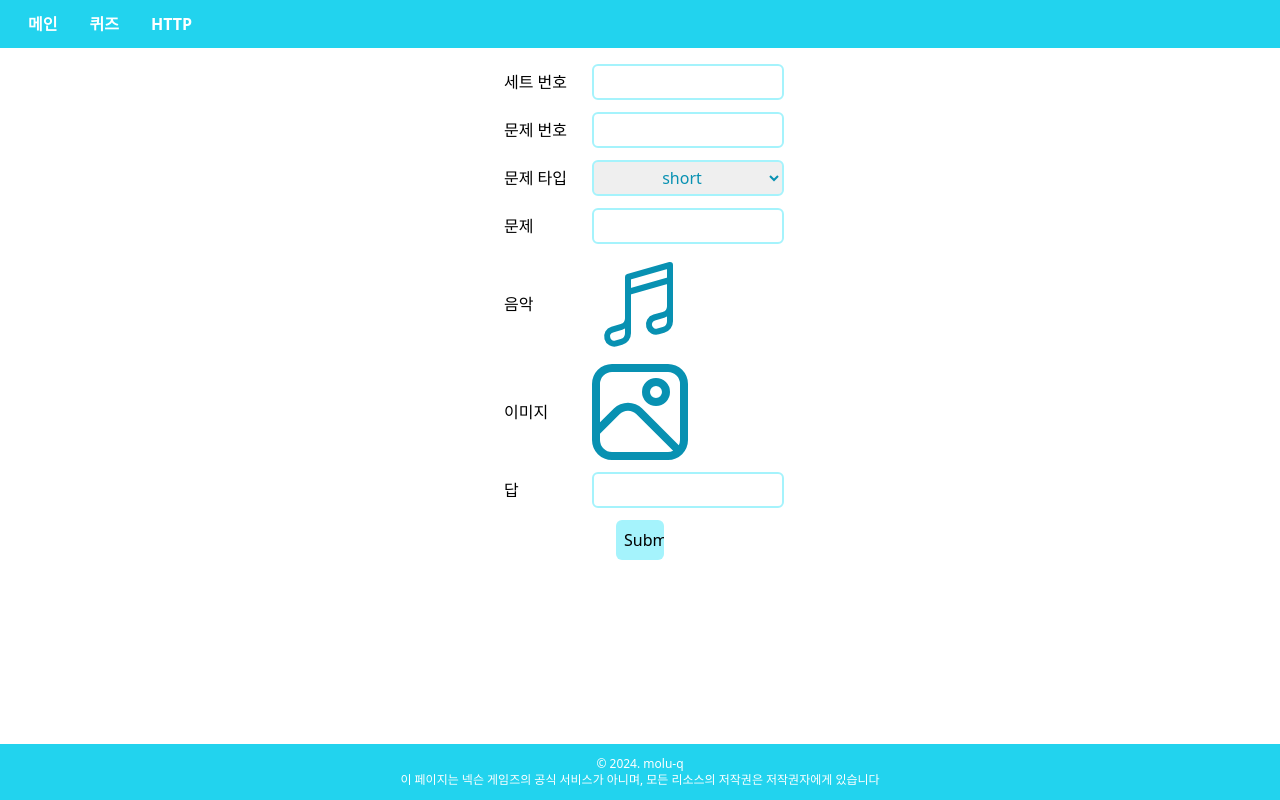
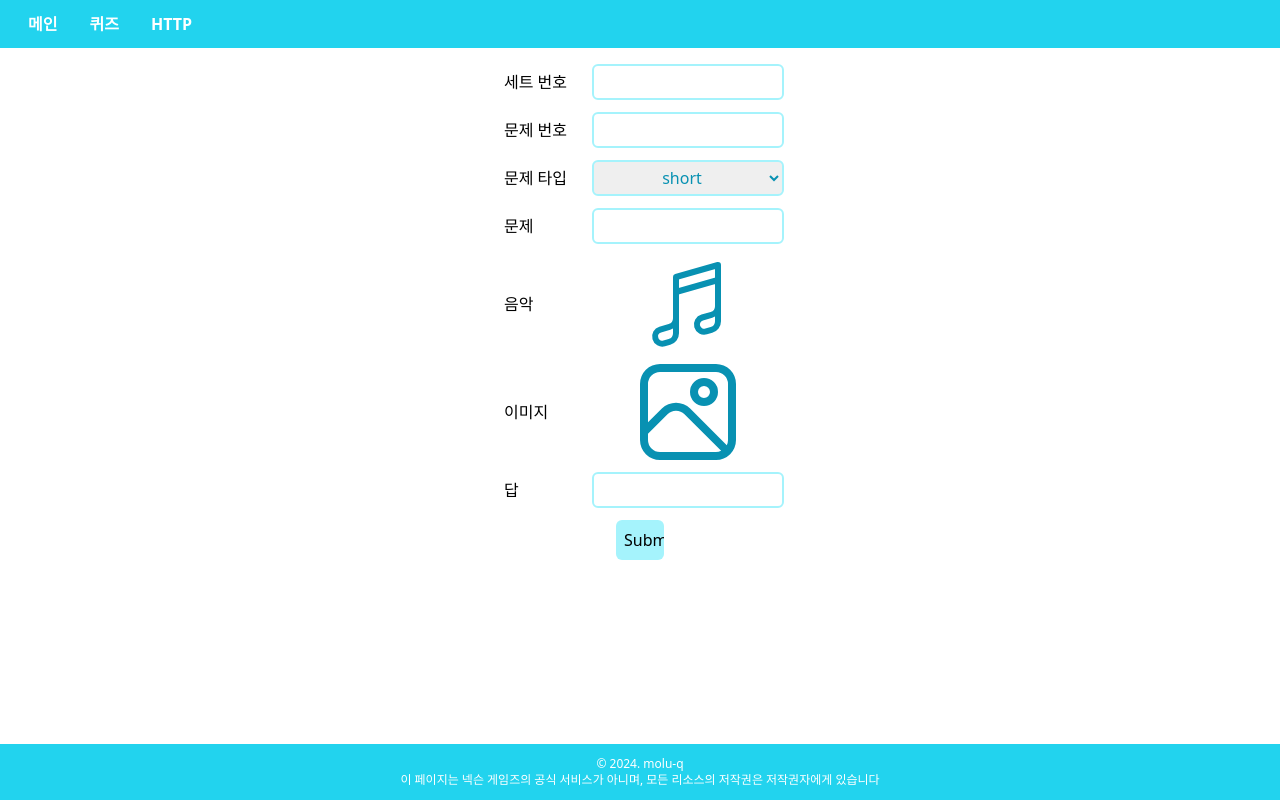
Before and after one commit to sinclairr08/molu-q, a Next.js app in the folder frontend/: page /quiz/new in a window 1280 px wide. Built offline with nearby package versions, Linux system fonts and the light colour scheme.

Commit message:
feat: change css style of inputs

```diff
--- a/frontend/src/app/quiz/new/page.tsx
+++ b/frontend/src/app/quiz/new/page.tsx
@@ -193,7 +193,8 @@ const QuizAddPage: React.FC = () => {
         ) : currentProblemType === "musicSelect" ? (
           <AudioFilesInputRow
             register={register("audios")}
-            label="음악 객관식 (중복 선택 가능)"
+            label="객관식 음악 (여러개 선택)"
+            textSize="xs"
           />
         ) : (
           <></>
--- a/frontend/src/components/general/inputs.tsx
+++ b/frontend/src/components/general/inputs.tsx
@@ -5,6 +5,7 @@ import { AudioIcon } from "./audio";
 interface IShortInputRow {
   register: UseFormRegisterReturn<any>;
   label: string;
+  textSize?: string;
 }
 
 interface ISelectBoxRow {
@@ -26,7 +27,7 @@ export const FileInputRow = ({ register, label }: IShortInputRow) => {
   return (
     <label className="flex items-center">
       <span className="px-2 w-24">{label}</span>
-      <label htmlFor="file-upload" className="w-48">
+      <label htmlFor="file-upload" className="w-48 pl-12">
         <input id="file-upload" type="file" {...register} className="sr-only" />
         <ImageIcon size={24} />
       </label>
@@ -38,7 +39,7 @@ export const AudioFileInputRow = ({ register, label }: IShortInputRow) => {
   return (
     <label className="flex items-center">
       <span className="px-2 w-24">{label}</span>
-      <label htmlFor="file-upload" className="w-48">
+      <label htmlFor="file-upload" className="w-48 pl-12">
         <input id="file-upload" type="file" {...register} className="sr-only" />
         <AudioIcon size={24} />
       </label>
@@ -46,11 +47,15 @@ export const AudioFileInputRow = ({ register, label }: IShortInputRow) => {
   );
 };
 
-export const AudioFilesInputRow = ({ register, label }: IShortInputRow) => {
+export const AudioFilesInputRow = ({
+  register,
+  label,
+  textSize
+}: IShortInputRow) => {
   return (
     <label className="flex items-center">
-      <span className="px-2 w-24">{label}</span>
-      <label htmlFor="file-upload2" className="w-48">
+      <span className={`px-2 w-24 text-${textSize}`}>{label}</span>
+      <label htmlFor="file-upload2" className="w-48 pl-12">
         <input
           id="file-upload2"
           type="file"
```
